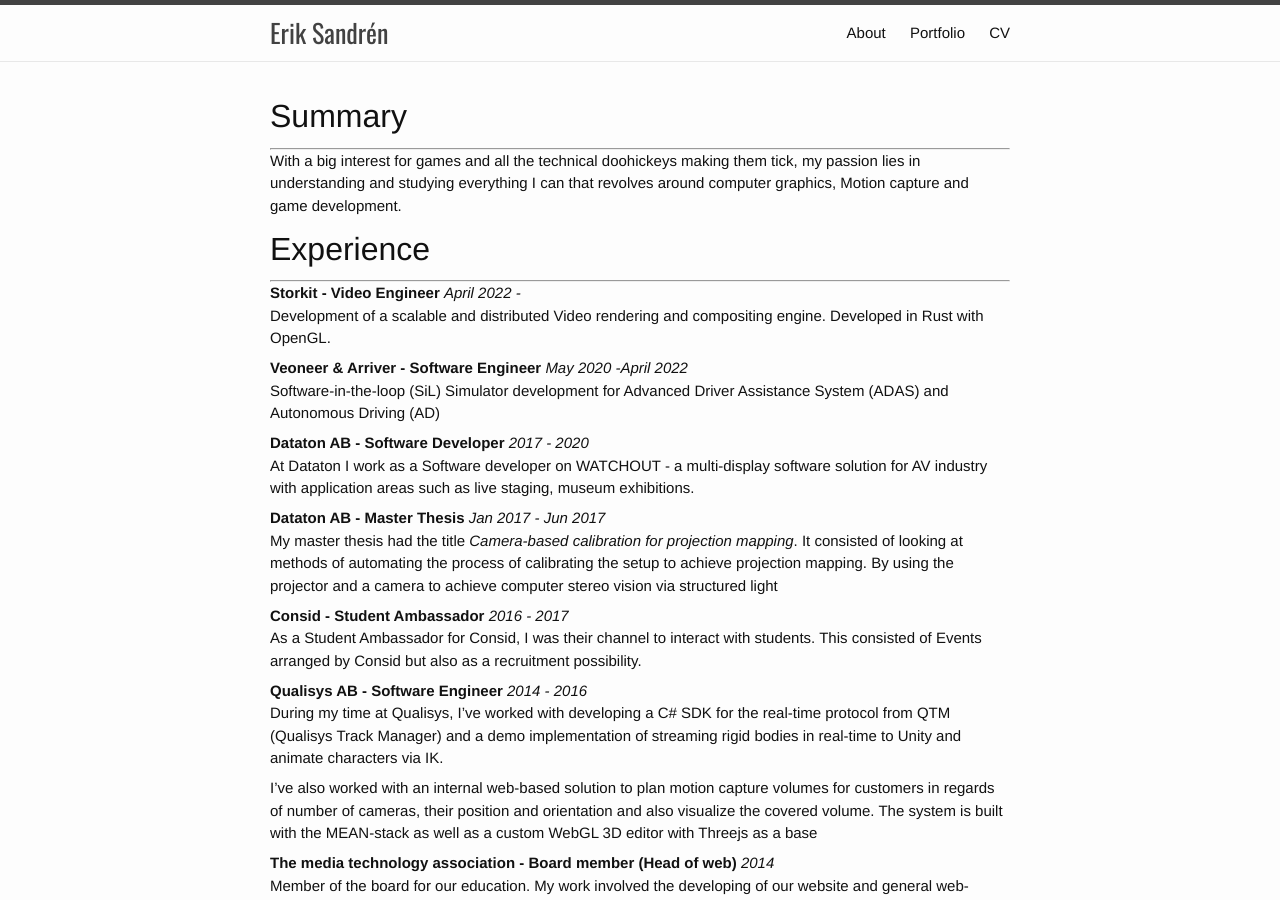
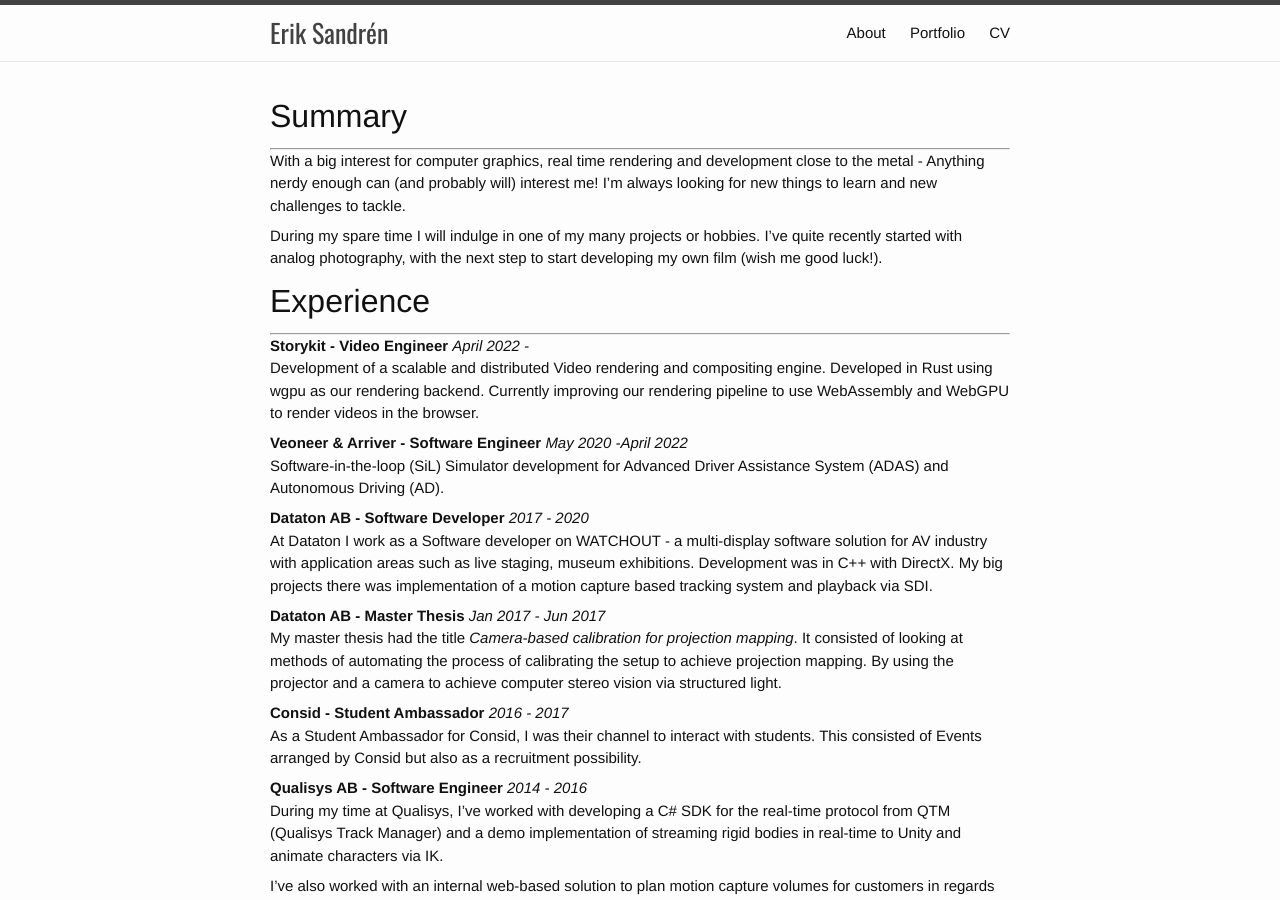
Before and after one commit to tistatos/tistatos.github.io, a Jekyll site: the page built from CV/index.md, in a window 1280 px wide and 900 px high. Built offline with Jekyll 4.4.1, drawn with Linux system fonts in a browser that asks for light colours.

```diff
--- a/CV/index.md
+++ b/CV/index.md
@@ -7,26 +7,36 @@ permalink: /CV/
 
 ## Summary
 ---
-With a big interest for games and all the technical doohickeys making them tick, my passion lies in understanding and studying everything I can that revolves around computer graphics, Motion capture and game development.
+With a big interest for computer graphics, real time rendering and development close to the metal -
+Anything nerdy enough can (and probably will) interest me! I'm always looking for new things to
+learn and new challenges to tackle.
+
+During my spare time I will indulge in one of my many projects or hobbies. I've quite recently
+started with analog photography, with the next step to start developing my own film (wish me good
+luck!).
 
 ## Experience
 ---
-**Storkit - Video Engineer** *April 2022 -* \\
-Development of a scalable and distributed Video rendering and compositing engine. Developed in Rust with OpenGL.
+**Storykit - Video Engineer** *April 2022 -* \\
+Development of a scalable and distributed Video rendering and compositing engine. Developed in Rust
+using wgpu as our rendering backend. Currently improving our rendering pipeline to use
+WebAssembly and WebGPU to render videos in the browser.
 
 **Veoneer & Arriver - Software Engineer** *May 2020 -April 2022* \\
 Software-in-the-loop (SiL) Simulator development for Advanced Driver Assistance
-System (ADAS) and Autonomous Driving (AD)
+System (ADAS) and Autonomous Driving (AD).
 
 **Dataton AB - Software Developer** *2017 - 2020* \\
 At Dataton I work as a Software developer on WATCHOUT - a multi-display software
 solution for AV industry with application areas such as live staging, museum exhibitions.
+Development was in C++ with DirectX. My big projects there was implementation of a motion capture
+based tracking system and playback via SDI.
 
 **Dataton AB - Master Thesis** *Jan 2017 - Jun 2017* \\
 My master thesis had the title *Camera-based calibration for projection
 mapping*. It consisted of looking at methods of automating the process of
 calibrating the setup to achieve projection mapping. By using the projector and
-a camera to achieve computer stereo vision via structured light
+a camera to achieve computer stereo vision via structured light.
 
 **Consid - Student Ambassador** *2016 - 2017* \\
 As a Student Ambassador for Consid, I was their channel to interact with
```
Also changed, not shown: about.md (+1 -1 lines), index.html (+4 -14 lines).
